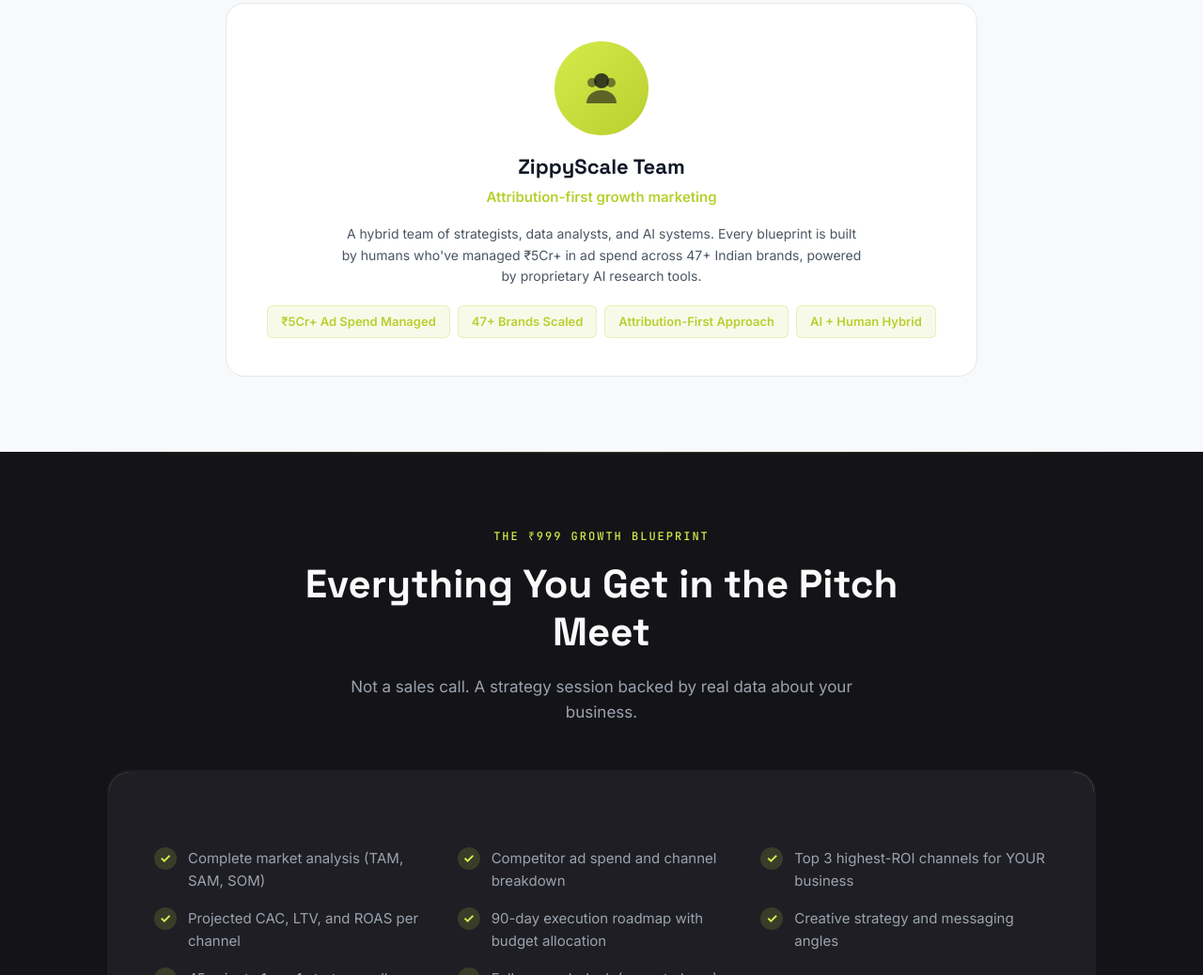
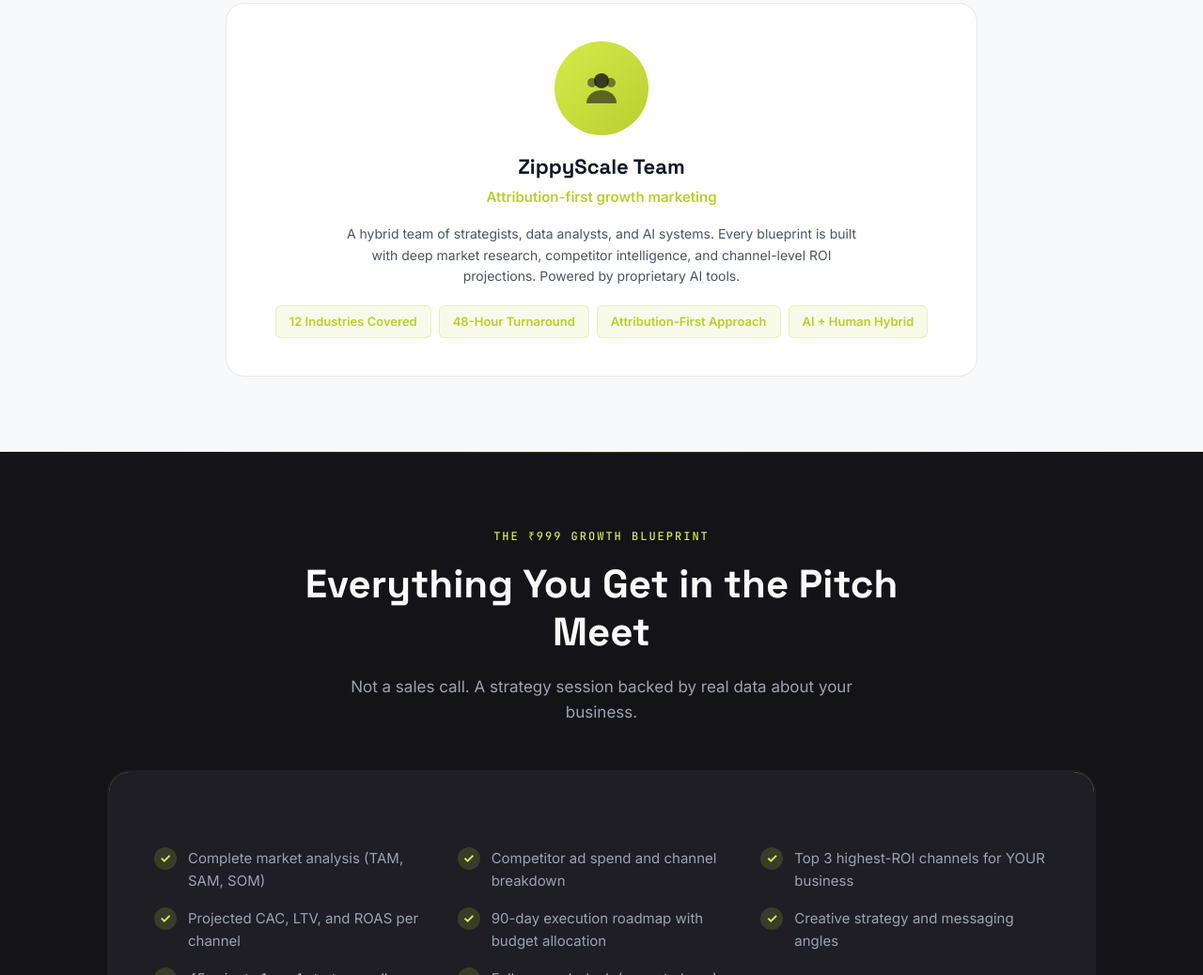
Before and after one commit to Sandy-zippy/zippyscale-landing, a plain HTML site: page index.html in a window 1280 px wide. Shown: the part 3963-5001 px from the top of the page at 94% size. Drawn offline with Linux system fonts and the light colour scheme.

Commit message:
Fix stats diversity and revenue ordering

```diff
--- a/index.html
+++ b/index.html
@@ -838,10 +838,10 @@
             </div>
             <h3>ZippyScale Team</h3>
             <div class="team-tagline">Attribution-first growth marketing</div>
-            <p>A hybrid team of strategists, data analysts, and AI systems. Every blueprint is built by humans who've managed &#8377;5Cr+ in ad spend across 47+ Indian brands, powered by proprietary AI research tools.</p>
+            <p>A hybrid team of strategists, data analysts, and AI systems. Every blueprint is built with deep market research, competitor intelligence, and channel-level ROI projections. Powered by proprietary AI tools.</p>
             <div class="team-creds">
-                <span class="team-cred">&#8377;5Cr+ Ad Spend Managed</span>
-                <span class="team-cred">47+ Brands Scaled</span>
+                <span class="team-cred">12 Industries Covered</span>
+                <span class="team-cred">48-Hour Turnaround</span>
                 <span class="team-cred">Attribution-First Approach</span>
                 <span class="team-cred">AI + Human Hybrid</span>
             </div>
@@ -944,14 +944,14 @@
                 <h3>What's your annual revenue?</h3>
                 <p class="quiz-subtitle">We tailor strategies to your scale.</p>
                 <div class="quiz-options">
-                    <div class="quiz-option" onclick="selectOption(this)" data-value="₹5Cr - ₹15Cr">
-                        <span class="radio"></span> &#8377;5Cr to &#8377;15Cr
+                    <div class="quiz-option" onclick="selectOption(this)" data-value="₹50Cr+">
+                        <span class="radio"></span> &#8377;50Cr+
                     </div>
                     <div class="quiz-option" onclick="selectOption(this)" data-value="₹15Cr - ₹50Cr">
                         <span class="radio"></span> &#8377;15Cr to &#8377;50Cr
                     </div>
-                    <div class="quiz-option" onclick="selectOption(this)" data-value="₹50Cr+">
-                        <span class="radio"></span> &#8377;50Cr+
+                    <div class="quiz-option" onclick="selectOption(this)" data-value="₹5Cr - ₹15Cr">
+                        <span class="radio"></span> &#8377;5Cr to &#8377;15Cr
                     </div>
                     <div class="quiz-option" onclick="selectOption(this)" data-value="₹1Cr - ₹5Cr">
                         <span class="radio"></span> &#8377;1Cr to &#8377;5Cr
```
